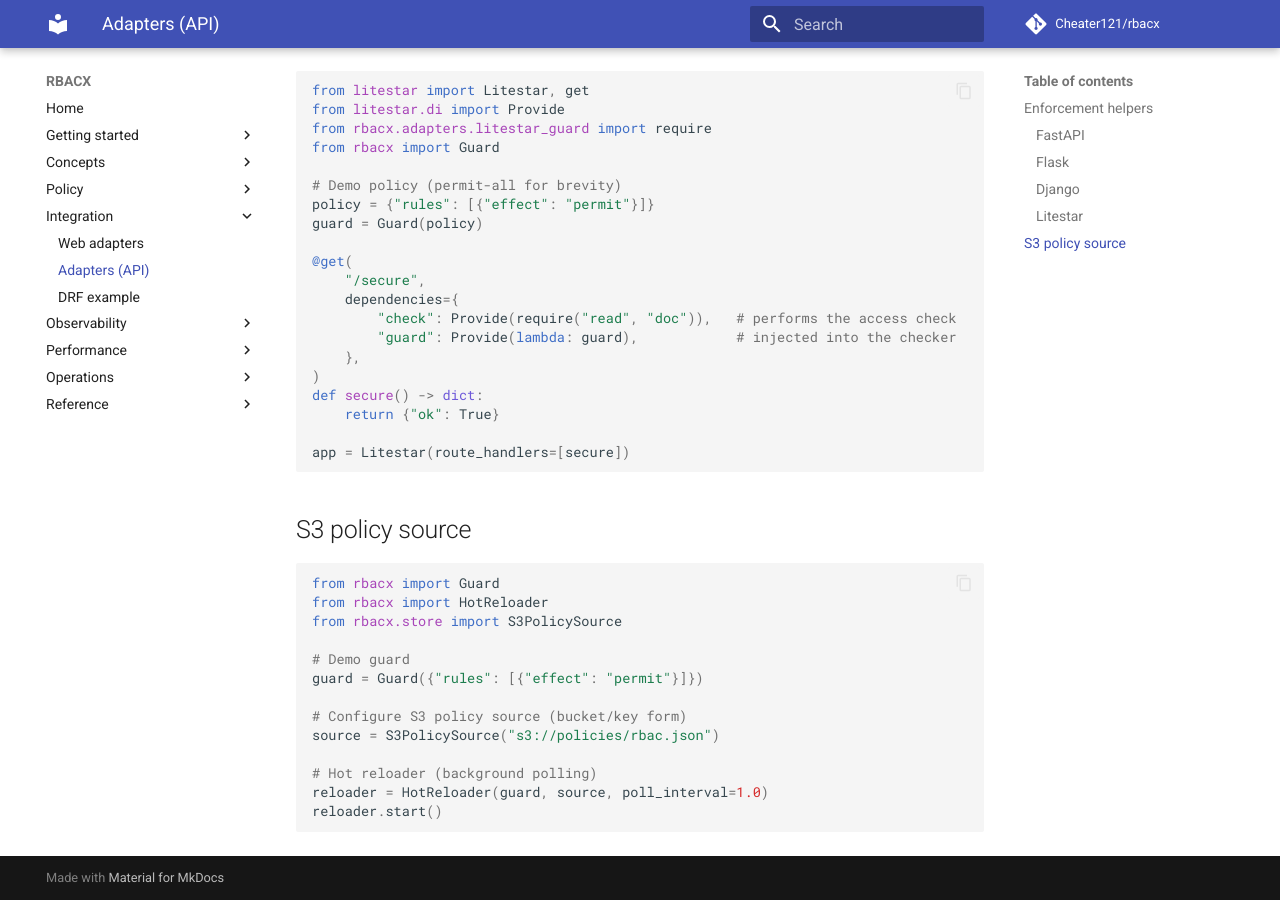
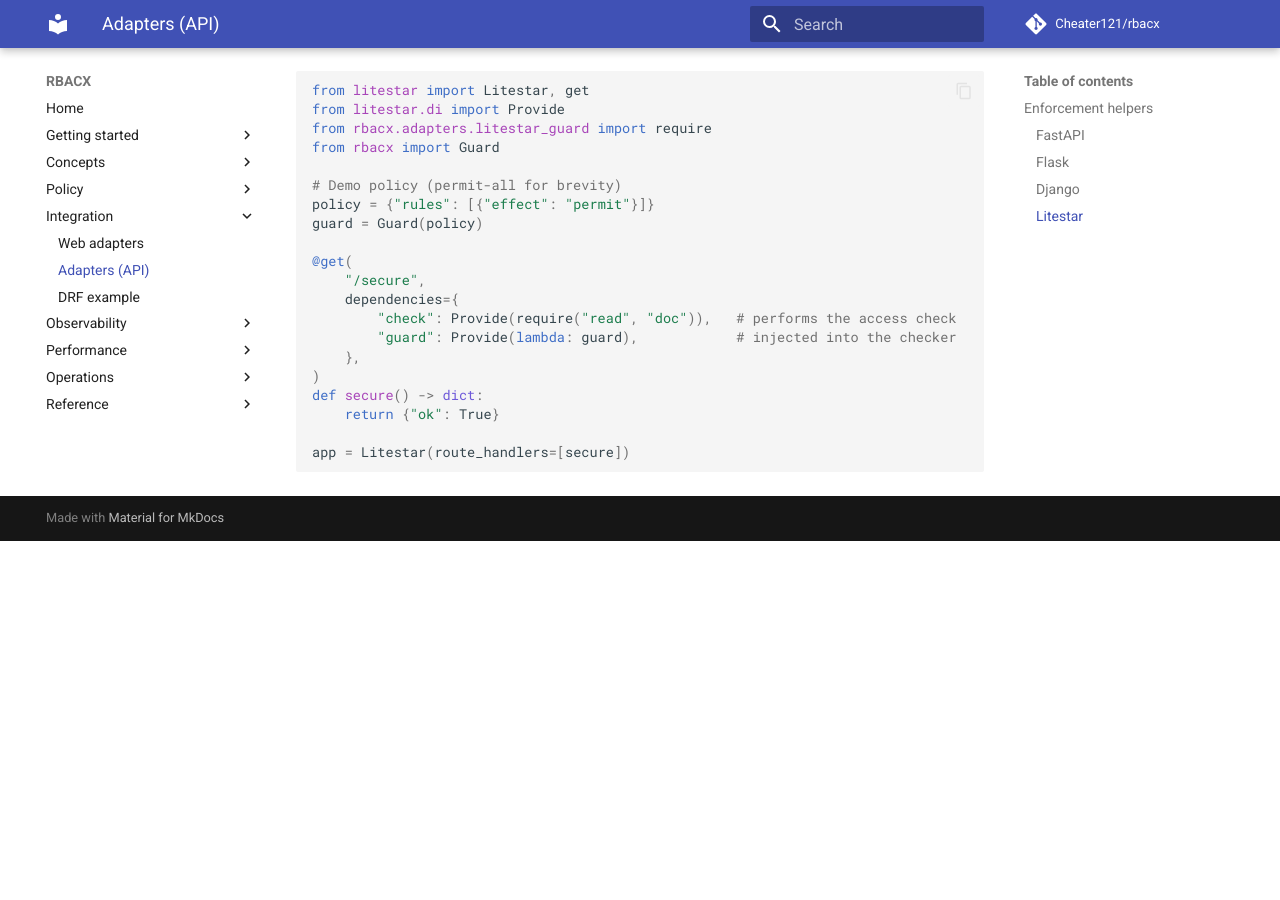
Before and after one commit to Cheater121/rbacx, an MkDocs documentation site: the page built from docs/adapters.md, in a window 1280 px wide and 900 px high, scrolled down 1406 px. Built offline with MkDocs 1.6.1 and Material for MkDocs 9.7.7, drawn with Linux system fonts in a browser that asks for light colours; comment, search, counter and statistics services are not loaded; after the commit the page ends 1947 px from its top, so only the background shows below that.

Commit message:
Update adapters.md (delete s3)

````diff
--- a/docs/adapters.md
+++ b/docs/adapters.md
@@ -85,20 +85,3 @@
 
 app = Litestar(route_handlers=[secure])
 ```
-
-## S3 policy source
-```python
-from rbacx import Guard
-from rbacx import HotReloader
-from rbacx.store import S3PolicySource
-
-# Demo guard
-guard = Guard({"rules": [{"effect": "permit"}]})
-
-# Configure S3 policy source (bucket/key form)
-source = S3PolicySource("s3://policies/rbac.json")
-
-# Hot reloader (background polling)
-reloader = HotReloader(guard, source, poll_interval=1.0)
-reloader.start()
-```
````
